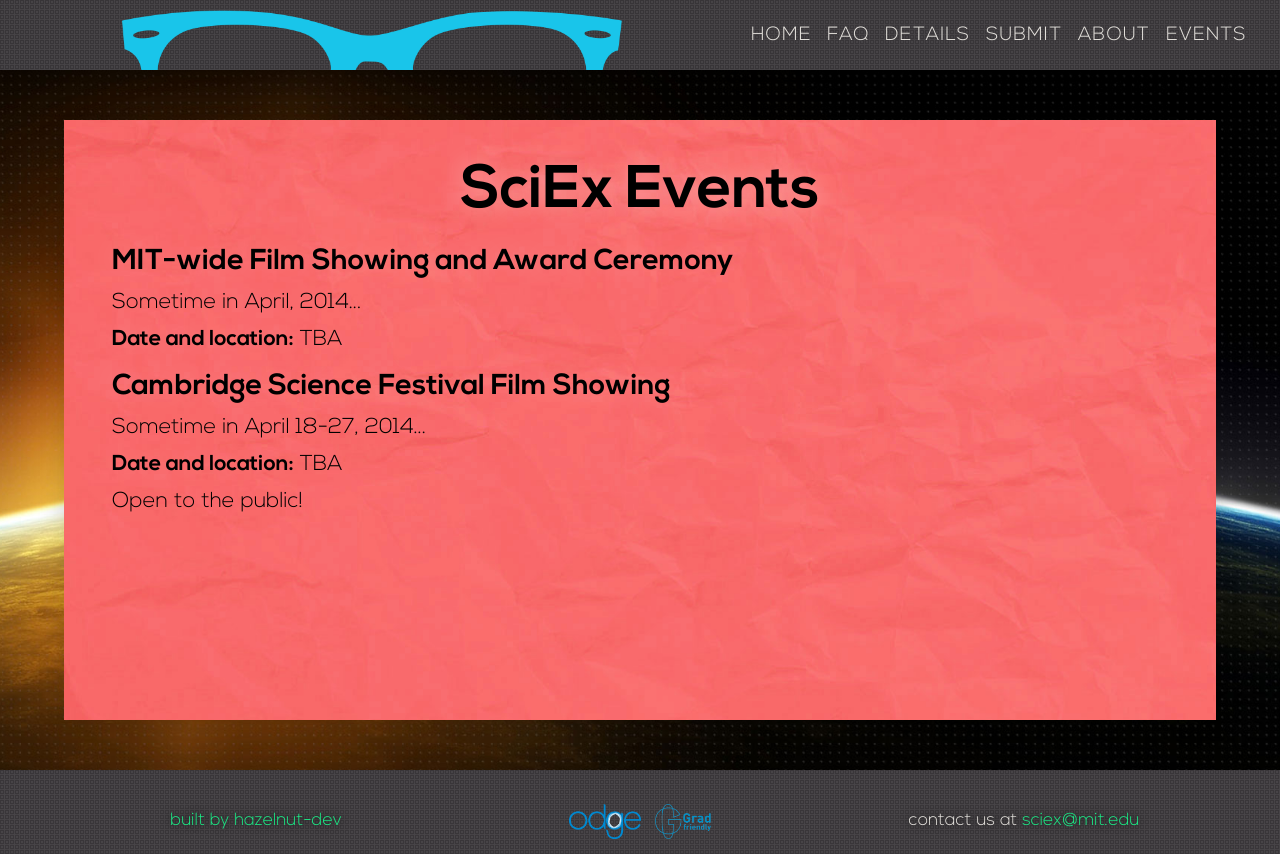
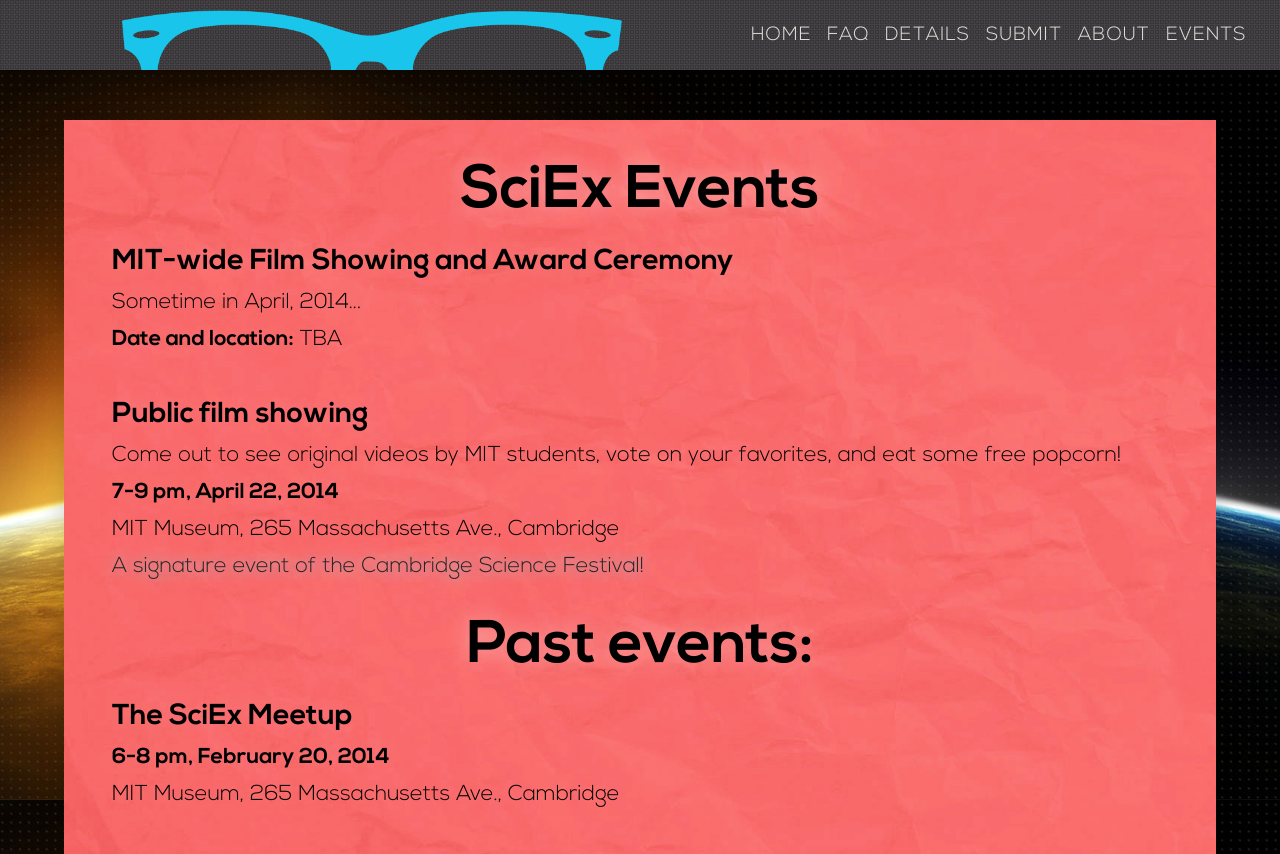
Before and after one commit to kctess5/Sciex, a plain HTML site: page events/index.html in a window 1280 px wide. Shown: the top 854 px of the page. Drawn offline with Linux system fonts and the light colour scheme.

Commit message:
About, date, and events change

```diff
--- a/events/index.html
+++ b/events/index.html
@@ -67,10 +67,26 @@
 				<p>Sometime in April, 2014...</p>
 				<p><b>Date and location:</b> TBA</p>
 
-				<h2>Cambridge Science Festival Film Showing</h2>
+				<!-- <h2>Cambridge Science Festival Film Showing</h2>
 				<p>Sometime in April 18-27, 2014...</p>
 				<p><b>Date and location:</b> TBA</p>
-				<p>Open to the public!</p>
+				<p>Open to the public!</p> -->
+
+
+
+				<br>
+				<h2>Public film showing</h2>
+				<p>Come out to see original videos by MIT students, vote on your favorites, and eat some free popcorn!</p>
+				<p><b>7-9 pm, April 22, 2014</b></p>
+				<p>MIT Museum, 265 Massachusetts Ave., Cambridge</p>
+
+				<p><a target="_blank" href="http://www.cambridgesciencefestival.org/2014Festival/2014ScheduleOfEvents.aspx?day=5">A signature event of the Cambridge Science Festival!</a></p>
+				<br>
+				<h1 class="title">Past events:</h1>
+
+				<h2>The SciEx Meetup</h2>
+				<p><b>6-8 pm, February 20, 2014</b></p>
+				<p>MIT Museum, 265 Massachusetts Ave., Cambridge</p>
 
     		</div>
     		<!-- <p>test</p> -->
```
Also changed, not shown: about/index.html (+1 -3 lines), details/index.html (+1 -1 lines), index.html (+1 -1 lines).
